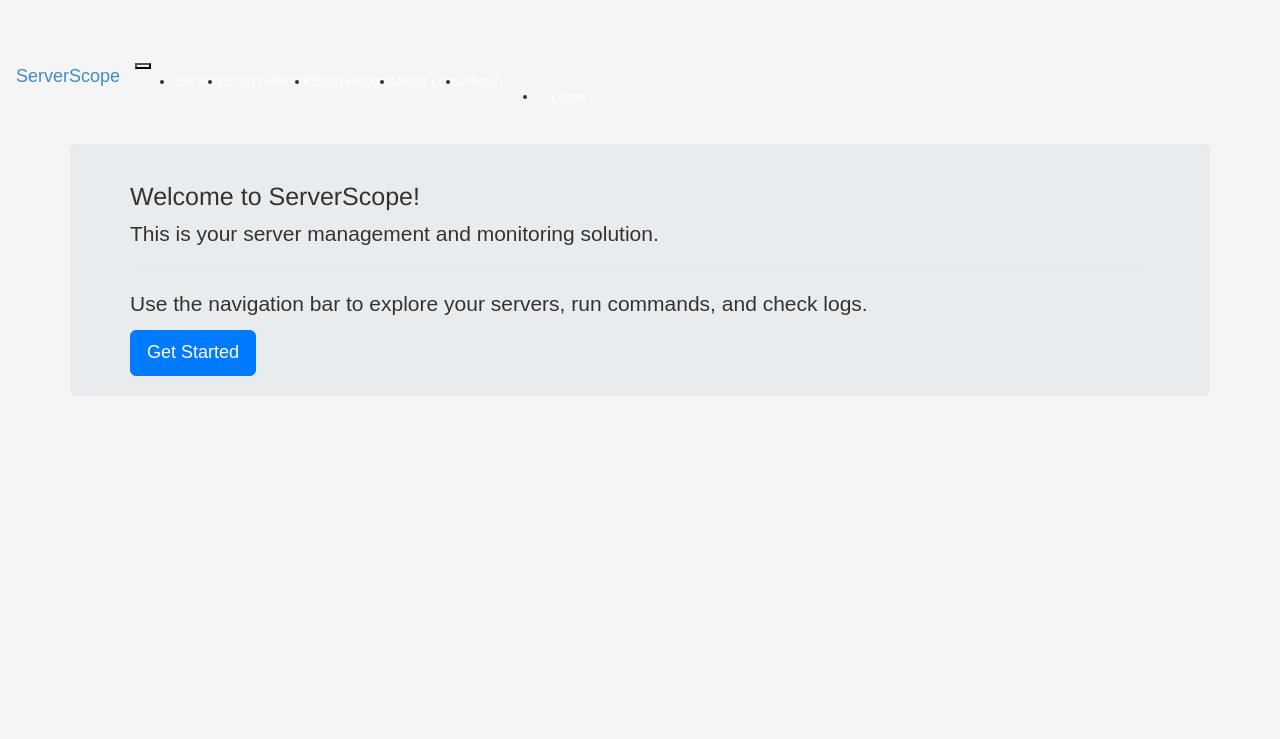
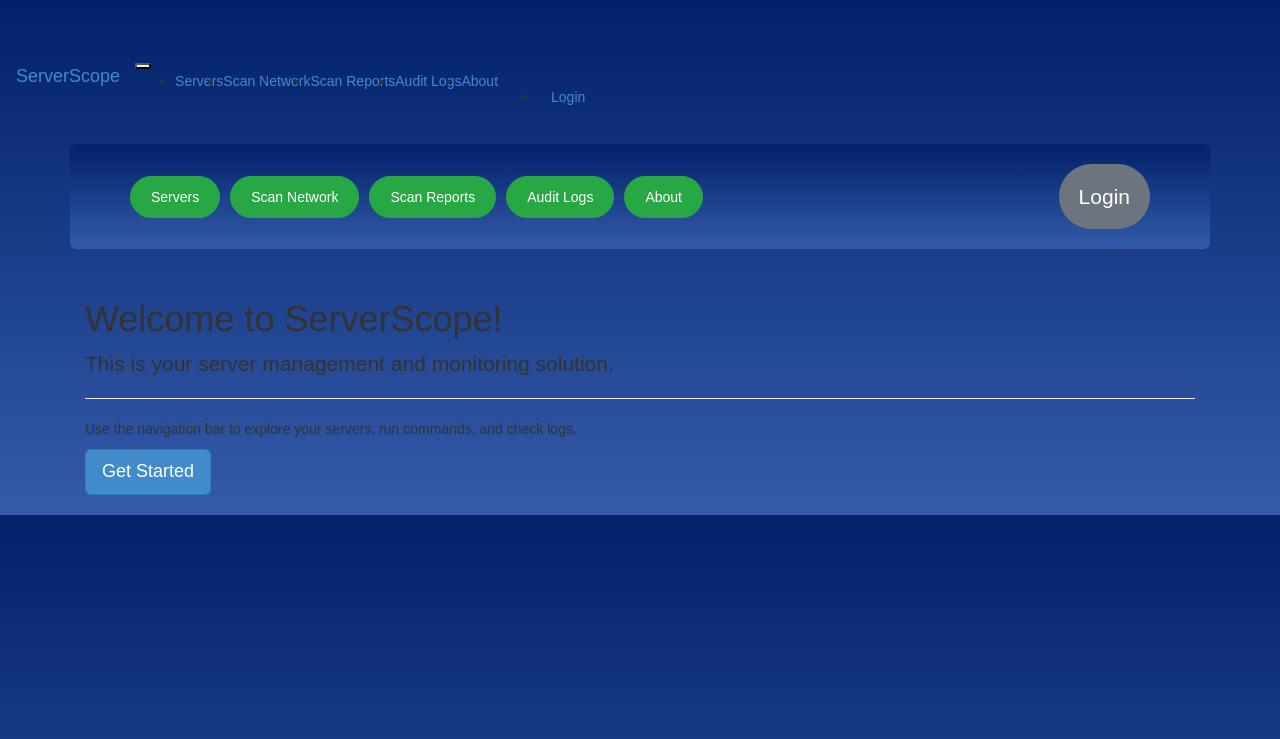
Before and after one commit to everyones-guy/ServerScope, a Flask app: page / in a window 1280 px wide. Shown: the top 739 px of the page. Run offline with Flask 3, Linux system fonts and the light colour scheme.

Commit message:
Red white and blue maybe? I have to throw in green though.

```diff
--- a/ServerScope/static/content/site.css
+++ b/ServerScope/static/content/site.css
@@ -2,186 +2,73 @@
 body {
     padding-top: 50px;
     padding-bottom: 20px;
-    background-color: #f5f5f5;
+    background: linear-gradient(to bottom, #012169, #345ba9); /* Blue gradient */
     font-family: Arial, sans-serif;
 }
 
-/* Set padding to keep content from hitting the edges */
-.body-content {
-    padding-left: 15px;
-    padding-right: 15px;
+/* Banner Styling - Now the blue gradient */
+.jumbotron {
+    background: linear-gradient(to bottom, #012169, #345ba9); /* Blue gradient */
+    padding: 2rem 1rem;
+    border-radius: 0.3rem;
+    display: flex;
+    justify-content: space-between; /* This will space the buttons and login */
+    align-items: center;
 }
 
-/* Navbar and Tab Navigation */
-/* Adjusted navbar link colors for better visibility */
-.navbar-dark .navbar-nav .nav-link {
-    color: white; /* Better contrast with dark background */
-}
-
-.navbar-dark .navbar-nav .nav-link:hover {
-    color: #cce7ff; /* Light blue on hover for visibility */
-}
-
-/* Tabs styling */
-.nav-tabs {
-    border-bottom: 2px solid #dee2e6;
-}
-
-.nav-tabs .nav-item.show .nav-link, .nav-tabs .nav-link.active {
-    background-color: #f8f9fa;
-    border-color: #dee2e6 #dee2e6 #fff;
-    color: #495057;
-}
-
-.nav-tabs .nav-link:hover {
-    background-color: #e9ecef;
-    border-color: #e9ecef;
-}
-
-/* Set width on the form input elements since they're 100% wide by default in Bootstrap */
-input, select, textarea {
-    max-width: 280px;
-    margin-bottom: 10px;
-}
-
-@media (min-width: 768px) {
-    input, select, textarea {
-        max-width: 400px;
-    }
-}
-
-/* Bootstrap validation feedback */
-.field-validation-error {
-    color: #b94a48;
-    font-weight: bold;
-}
-
-.field-validation-valid {
-    display: none;
-}
-
-input.input-validation-error {
-    border: 1px solid #b94a48;
-    border-radius: 4px;
-}
-
-input[type="checkbox"].input-validation-error {
-    border: 0 none;
-}
-
-.validation-summary-errors {
-    color: #b94a48;
-    font-weight: bold;
-}
-
-.validation-summary-valid {
-    display: none;
-}
-
-/* Button enhancements */
-/* Updated button colors to differentiate from Bootstrap defaults */
-.btn-primary {
-    background-color: #28a745; /* Green for primary button */
+    /* Left side button links */
+    .jumbotron .left-buttons a {
+        background-color: #28a745;
         border-color: #28a745;
+        color: white;
+        border-radius: 50px;
+        padding: 10px 20px;
+        margin-right: 10px;
+        text-decoration: none;
+        display: inline-block;
         transition: background-color 0.3s, border-color 0.3s;
     }
 
-.btn-primary:hover {
-    background-color: #218838; /* Darker green for hover */
+        .jumbotron .left-buttons a:hover {
+            background-color: #218838;
             border-color: #1e7e34;
         }
 
-.btn-secondary {
+    /* Login button on right */
+    .jumbotron .login-btn {
         background-color: #6c757d;
         border-color: #6c757d;
+        color: white;
+        padding: 10px 20px;
+        border-radius: 50px;
+        text-decoration: none;
         transition: background-color 0.3s, border-color 0.3s;
     }
 
-.btn-secondary:hover {
+        .jumbotron .login-btn:hover {
             background-color: #545b62;
             border-color: #4e555b;
         }
 
-.btn-group {
-    margin-top: 10px;
+    /* Jumbotron text */
+    .jumbotron h1 {
+        font-size: 2.5rem;
+        color: #ffffff; /* White text */
+        flex-grow: 1;
     }
 
-/* Custom table styling */
-.table {
-    margin-top: 20px;
-    border: 1px solid #dee2e6;
-    background-color: #fff;
+    /* Adjust margin for the text */
+    .jumbotron .lead {
+        color: #f8f9fa;
     }
 
-.table th {
-    background-color: #f8f9fa;
-    border-bottom: 2px solid #dee2e6;
+    /* Buttons on the left inside the jumbotron */
+    .jumbotron .left-buttons {
+        display: flex;
+        align-items: center;
     }
 
-.table-hover tbody tr:hover {
-    background-color: #f1f1f1;
+/* Set max-width and margins for the buttons */
+.left-buttons a {
+    max-width: 200px;
 }
-
-/* Jumbotron custom styles */
-.jumbotron {
-    background-color: #e9ecef; /* Keeping light grey for jumbotron */
-    padding: 2rem 1rem;
-    border-radius: 0.3rem;
-}
-
-.jumbotron h1 {
-    font-size: 2.5rem;
-    color: #333; /* Darker text for better contrast */
-}
-
-.jumbotron .btn-primary {
-    background-color: #007bff; /* Ensuring button matches Bootstrap's blue */
-    border-color: #007bff;
-}
-
-.jumbotron .btn-primary:hover {
-    background-color: #0056b3; /* Darker blue on hover */
-    border-color: #004085;
-}
-
-/* Tabs */
-.tab-content {
-    padding: 15px;
-    border: 1px solid #dee2e6;
-    border-top: none;
-    background-color: #fff;
-    border-radius: 0 0 0.25rem 0.25rem;
-}
-
-/* Form styling */
-.form-control {
-    margin-bottom: 15px;
-}
-
-.form-group label {
-    font-weight: bold;
-}
-
-/* Custom footer styles (if any footer is added) */
-footer {
-    padding: 20px;
-    background-color: #333;
-    color: white;
-    text-align: center;
-}
-
-footer a {
-    color: #007bff;
-}
-
-footer a:hover {
-    color: #0056b3;
-}
-
-/* Override pre block styling for logs and results */
-pre {
-    background-color: #f8f9fa;
-    border: 1px solid #ccc;
-    padding: 10px;
-    overflow-x: auto;
-}
--- a/ServerScope/templates/index.html
+++ b/ServerScope/templates/index.html
@@ -4,6 +4,20 @@
 
 {% block content %}
 <div class="jumbotron">
+    <!-- Left side buttons -->
+    <div class="left-buttons">
+        <a class="btn" href="{{ url_for('main.view_servers') }}">Servers</a>
+        <a class="btn" href="{{ url_for('main.scan_network') }}">Scan Network</a>
+        <a class="btn" href="{{ url_for('main.view_scan_reports') }}">Scan Reports</a>
+        <a class="btn" href="{{ url_for('main.audit_logs') }}">Audit Logs</a>
+        <a class="btn" href="{{ url_for('main.about') }}">About</a>
+    </div>
+
+    <!-- Right side login button -->
+    <a class="login-btn" href="{{ url_for('auth.login') }}">Login</a>
+</div>
+
+<div class="container mt-4">
     <h1 class="display-4">Welcome to ServerScope!</h1>
     <p class="lead">This is your server management and monitoring solution.</p>
     <hr class="my-4">
```
Lines whose indentation alone changed are shown as unchanged.
